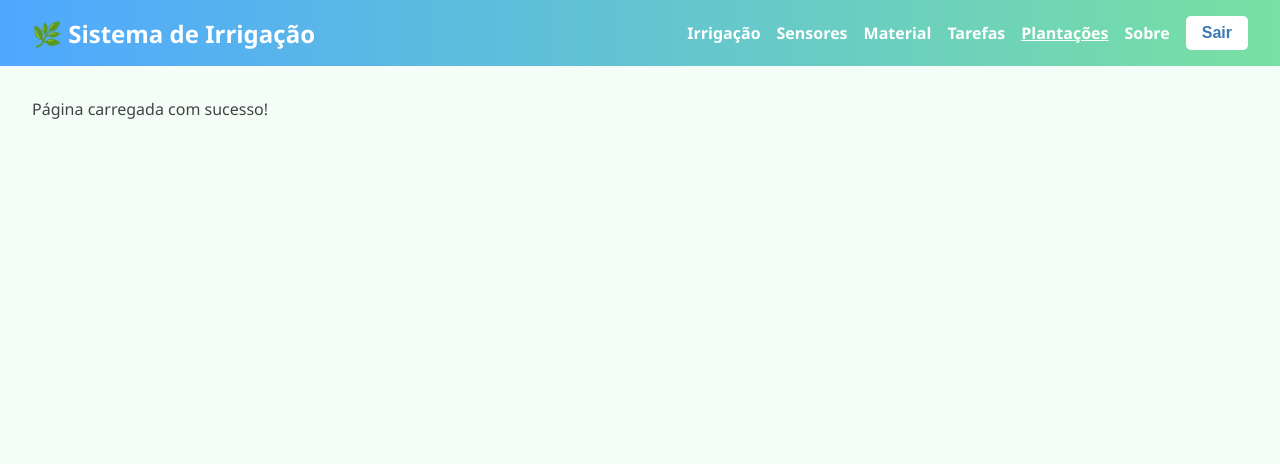
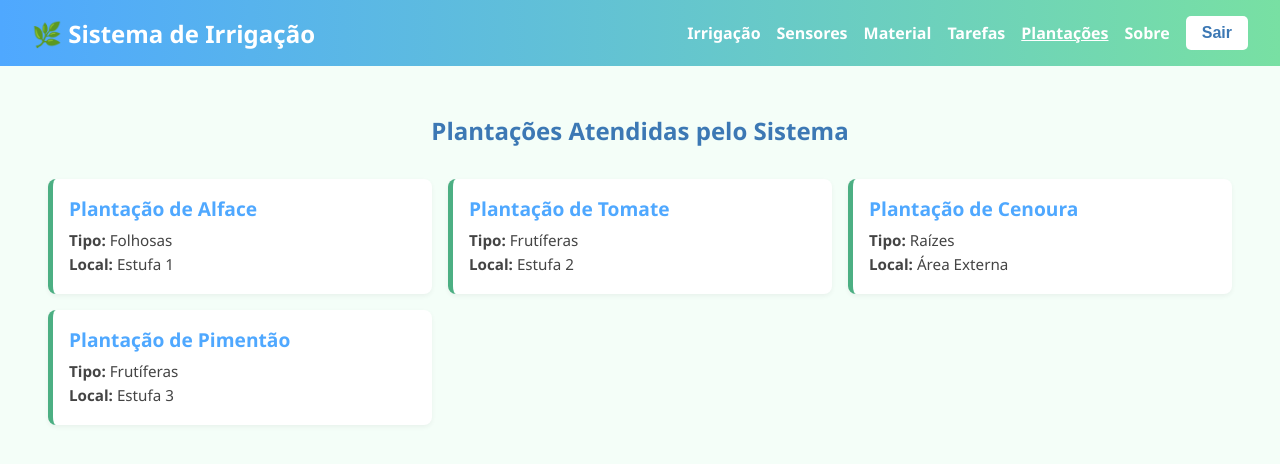
Before and after one commit to SrTinny/Sistema-de-irrigacao, a React (Vite) app: page /crops in a window 1280 px wide. Shown: the top 464 px of the page. Built offline with nearby package versions, Linux system fonts and the light colour scheme; sample sign-in values are in the browser's storage.

Commit message:
refactor: refatorando o componente crops

```diff
--- a/src/components/crops/crops.jsx
+++ b/src/components/crops/crops.jsx
@@ -1,7 +1,35 @@
-import React from 'react';
+// Painel de Plantações Atendidas
+import React, { useEffect, useState } from 'react';
+import './crops.scss';
+
+const plantacoesMock = [
+  { id: 1, nome: 'Plantação de Alface', tipo: 'Folhosas', local: 'Estufa 1' },
+  { id: 2, nome: 'Plantação de Tomate', tipo: 'Frutíferas', local: 'Estufa 2' },
+  { id: 3, nome: 'Plantação de Cenoura', tipo: 'Raízes', local: 'Área Externa' },
+  { id: 4, nome: 'Plantação de Pimentão', tipo: 'Frutíferas', local: 'Estufa 3' },
+];
 
 const Crops = () => {
-  return <div className="p-4 text-center">Página carregada com sucesso!</div>;
+  const [plantacoes, setPlantacoes] = useState([]);
+
+  useEffect(() => {
+    setTimeout(() => setPlantacoes(plantacoesMock), 1000);
+  }, []);
+
+  return (
+    <div className="plantacoes-container">
+      <h1>Plantações Atendidas pelo Sistema</h1>
+      <div className="plantacoes-grid">
+        {plantacoes.map((planta) => (
+          <div key={planta.id} className="plantacao-card">
+            <h2>{planta.nome}</h2>
+            <p><strong>Tipo:</strong> {planta.tipo}</p>
+            <p><strong>Local:</strong> {planta.local}</p>
+          </div>
+        ))}
+      </div>
+    </div>
+  );
 };
 
 export default Crops;
--- /dev/null
+++ b/src/components/crops/crops.scss
@@ -0,0 +1,59 @@
+@import '../../styles/variables.scss';
+@import '../../styles/mixins.scss';
+
+.plantacoes-container {
+  padding: $spacing-md;
+  background-color: $gray-bg;
+  font-family: $font-main;
+  color: $gray-dark;
+  min-height: 100vh;
+
+  h1 {
+    font-size: 1.5rem;
+    text-align: center;
+    margin-bottom: $spacing-lg;
+    color: $blue-dark;
+  }
+}
+
+.plantacoes-grid {
+  display: grid;
+  grid-template-columns: 1fr;
+  gap: $spacing-md;
+
+  .plantacao-card {
+    background: $white;
+    border-left: 5px solid $green-dark;
+    padding: $spacing-md;
+    border-radius: 8px;
+    box-shadow: 0 2px 5px rgba(0, 0, 0, 0.05);
+    transition: transform 0.3s ease;
+
+    h2 {
+      font-size: 1.2rem;
+      color: $blue;
+      margin-bottom: $spacing-sm;
+    }
+
+    p {
+      font-size: 0.95rem;
+      margin: 0.25rem 0;
+    }
+
+    &:hover {
+      transform: translateY(-3px);
+    }
+  }
+}
+
+@media (min-width: 600px) {
+  .plantacoes-grid {
+    grid-template-columns: repeat(2, 1fr);
+  }
+}
+
+@media (min-width: 900px) {
+  .plantacoes-grid {
+    grid-template-columns: repeat(3, 1fr);
+  }
+}
```
Also changed, not shown: src/assets/img/background6.jpg (deleted).
